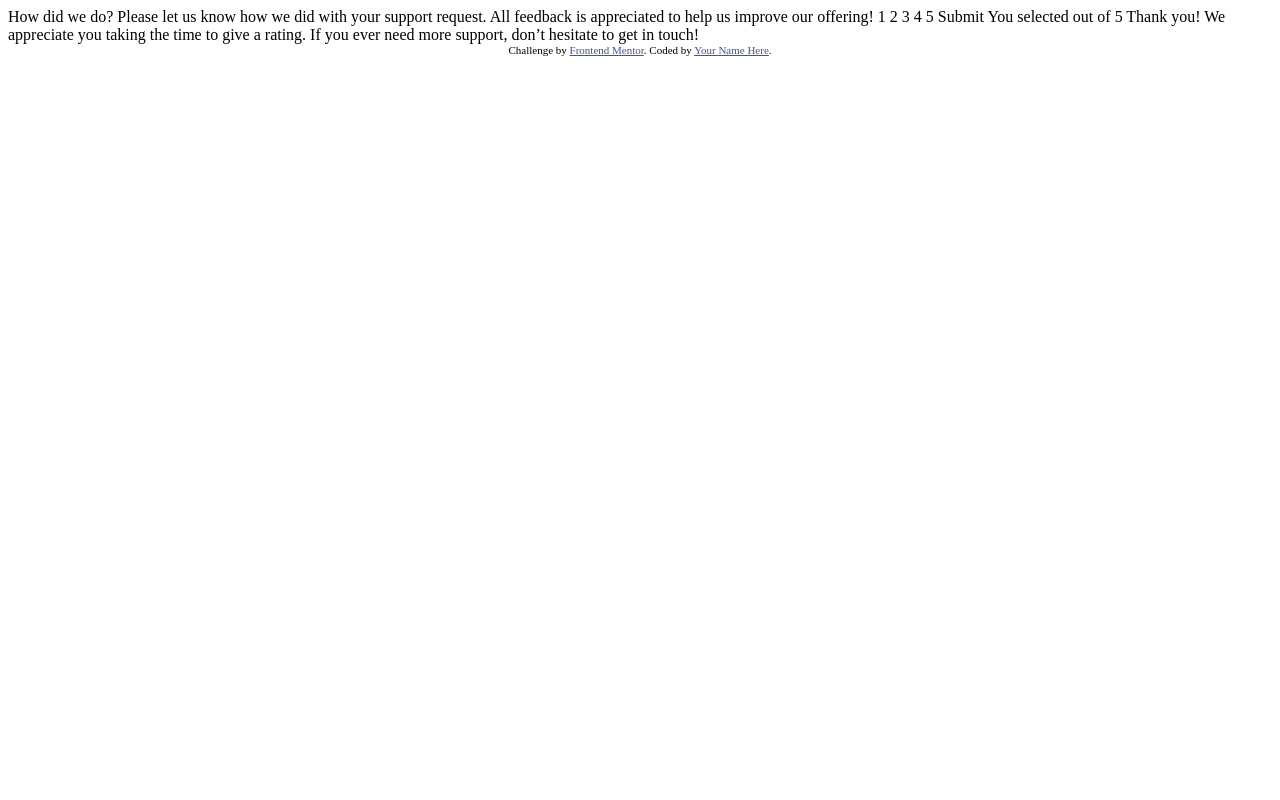
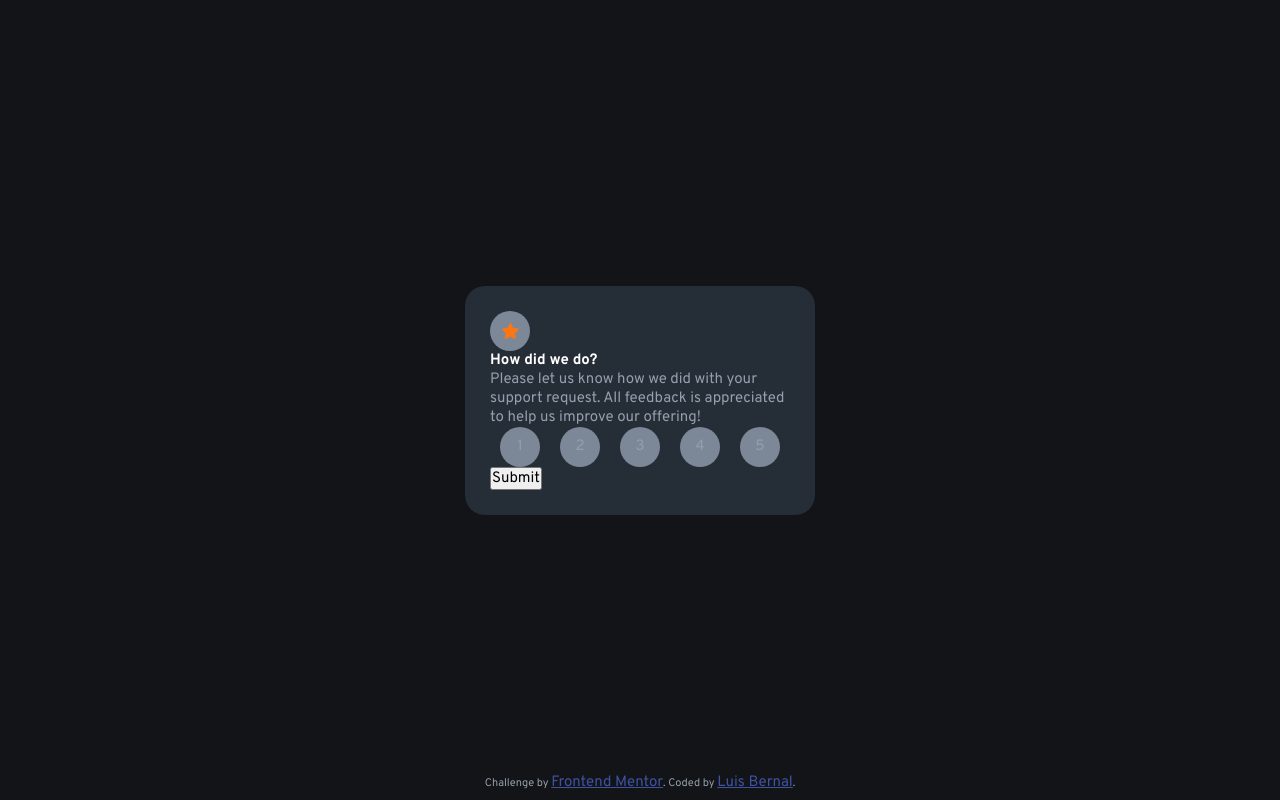
Before and after one commit to FrontendMentor-Lecap/Interactive-rating-component, a plain HTML site: page index.html in a window 1280 px wide. Drawn offline with Linux system fonts and the light colour scheme.

Commit message:
Basic Structure and Coloring

```diff
--- a/index.html
+++ b/index.html
@@ -1,49 +1,103 @@
 <!DOCTYPE html>
 <html lang="en">
   <head>
-  <meta charset="UTF-8">
-  <meta name="viewport" content="width=device-width, initial-scale=1.0"> <!-- displays site properly based on user's device -->
+    <meta charset="UTF-8" />
+    <meta name="viewport" content="width=device-width, initial-scale=1.0" />
+    <!-- displays site properly based on user's device -->
 
-  <link rel="icon" type="image/png" sizes="32x32" href="./images/favicon-32x32.png">
+    <link
+      rel="icon"
+      type="image/png"
+      sizes="32x32"
+      href="./images/favicon-32x32.png"
+    />
 
     <title>Frontend Mentor | Interactive rating component</title>
 
     <!-- Feel free to remove these styles or customise in your own stylesheet 👍 -->
     <style>
-    .attribution { font-size: 11px; text-align: center; }
-    .attribution a { color: hsl(228, 45%, 44%); }
+      .attribution {
+        font-size: 11px;
+        text-align: center;
+      }
+      .attribution a {
+        color: hsl(228, 45%, 44%);
+      }
     </style>
+    <link rel="preconnect" href="https://fonts.googleapis.com" />
+    <link rel="preconnect" href="https://fonts.gstatic.com" crossorigin />
+    <link
+      href="https://fonts.googleapis.com/css2?family=Overpass:wght@400;700&display=swap"
+      rel="stylesheet"
+    />
+    <link rel="stylesheet" href="style.css" />
   </head>
   <body>
+    <main class="component">
+      <div class="question">
+        <div class="star">
+          <img src="./images/icon-star.svg" alt="Icon Star" />
+        </div>
+        <div class="text">
+          <h2>How did we do?</h2>
+          <p>
+            Please let us know how we did with your support request. All
+            feedback is appreciated to help us improve our offering!
+          </p>
+        </div>
+        <div class="ratings">
+          <ul class="calification">
+            <li>
+              <input type="radio" class="radiobtn" name="calification" id="1" />
 
-  <!-- Rating state start -->
+              <label for="1">1</label>
+            </li>
+            <li>
+              <input type="radio" class="radiobtn" name="calification" id="2" />
 
-  How did we do?
+              <label for="2">2</label>
+            </li>
+            <li>
+              <input type="radio" class="radiobtn" name="calification" id="3" />
 
-  Please let us know how we did with your support request. All feedback is appreciated
-  to help us improve our offering!
+              <label for="3">3</label>
+            </li>
+            <li>
+              <input type="radio" class="radiobtn" name="calification" id="4" />
 
-  1 2 3 4 5
+              <label for="4">4</label>
+            </li>
+            <li>
+              <input type="radio" class="radiobtn" name="calification" id="5" />
+              <label for="5">5</label>
+            </li>
+          </ul>
+        </div>
+        <button type="submit">Submit</button>
+      </div>
 
-  Submit
+      <div class="answer">
+        <img src="./images/illustration-thank-you.svg" alt="Thank You Icon" />
 
-  <!-- Rating state end -->
+        <p class="rating">You selected <span class="mark">1</span> out of 5</p>
 
-  <!-- Thank you state start -->
+        <div class="text">
+          <h2>Thank you!</h2>
+          <p>
+            We appreciate you taking the taime to give a rating. If you ever
+            need more support, don't hesitate to get in touch!
+          </p>
+        </div>
+      </div>
+    </main>
 
-  You selected <!-- Add rating here --> out of 5
-
-  Thank you!
-
-  We appreciate you taking the time to give a rating. If you ever need more support,
-  don’t hesitate to get in touch!
-
-  <!-- Thank you state end -->
-
-
+    <footer>
       <div class="attribution">
-    Challenge by <a href="https://www.frontendmentor.io?ref=challenge" target="_blank">Frontend Mentor</a>.
-    Coded by <a href="#">Your Name Here</a>.
+        Challenge by
+        <a href="https://www.frontendmentor.io?ref=challenge" target="_blank"
+          >Frontend Mentor</a
+        >. Coded by <a href="#">Luis Bernal</a>.
       </div>
+    </footer>
   </body>
 </html>
--- /dev/null
+++ b/style.css
@@ -0,0 +1,95 @@
+* {padding: 0;
+    margin: 0;
+    box-sizing: border-box;
+    font-family: 'Overpass', sans-serif;
+    font-size: 15px;}
+
+    :root {
+        --orange: hsl(25, 97%, 53%);
+        --lgrey: hsl(217, 12%, 63%);
+        --grey: hsl(216, 12%, 54%);
+        --dblue: hsl(213, 19%, 18%);
+        --vdblue: hsl(216, 12%, 8%);
+      }
+
+body {
+    background: var(--vdblue);
+    display: flex;
+    justify-content: center;
+    align-items: center;
+    min-height: 100vh;
+    color: var(--lgrey);
+    position: relative;
+}
+
+.component {
+    background: var(--dblue);
+    width: 350px;
+    padding: 25px;
+    border-radius: 20px;
+}
+
+.star {
+    height: 40px;
+    width: 40px;
+    background-color: var(--grey);
+    display: flex;
+    justify-content: center;
+    align-items: center;
+    border-radius: 50%;
+}
+
+h2 {
+    color: white
+}
+
+.ratings ul {
+    display: flex;
+    list-style: none;
+    justify-content: space-around;
+}
+
+label {
+    width: 40px;
+    height: 40px;
+    background-color: var(--grey);
+    color: var(--lgrey);
+    border-radius: 50%;
+text-align: center;
+display: flex;
+align-items: center;
+justify-content: center;
+cursor: pointer;
+}
+
+
+
+input[type="radio"] {
+    opacity: 0;
+    position:absolute;
+    cursor: pointer;
+}
+
+label:hover {
+    background-color: var(--vdblue);
+}
+
+input[type="radio"]:checked+label {
+    background-color: var(--orange)
+}
+
+.answer {
+    display: none;
+}
+
+.button {
+    width: 80%;
+    align-self: center;
+}
+
+footer {
+position: absolute;
+bottom: 1%;
+left: 0;
+right: 0;
+}
```
Lines whose indentation alone changed are shown as unchanged.
